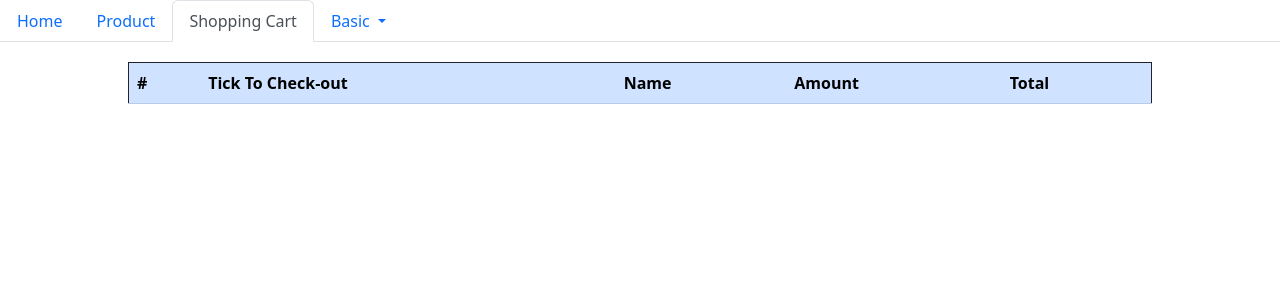
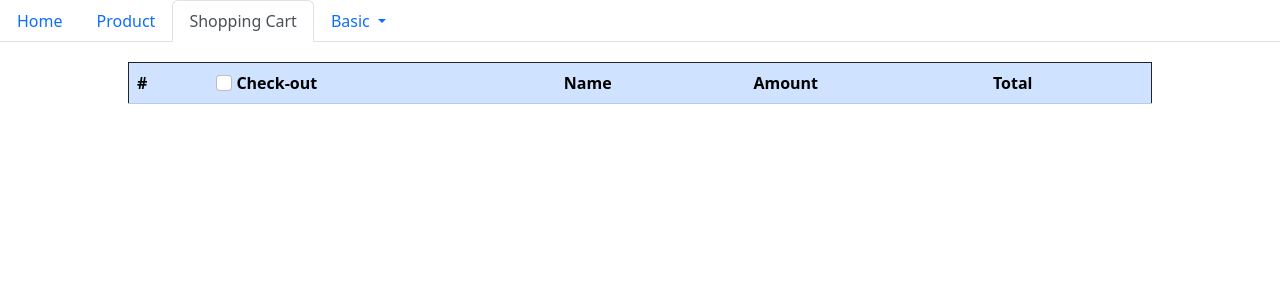
Before and after one commit to PsinaYJJJ/my-e-com-app, an Angular app: page /shopping-cart in a window 1280 px wide. Shown: the top 300 px of the page. Built offline with nearby package versions, Linux system fonts and the light colour scheme.

Commit message:
ีupdate shopping-cart

```diff
--- a/src/app/models/product.model.ts
+++ b/src/app/models/product.model.ts
@@ -13,4 +13,5 @@ export class Product {
   export class ProductInCart extends Product{
     amount : number
     totalPrice : number
+    isCheckOut : boolean
   }
--- a/src/app/services/shopping-cart.service.ts
+++ b/src/app/services/shopping-cart.service.ts
@@ -20,10 +20,18 @@ export class ShoppingCartService {
     } else {
       const obj = {
         amount : 1,
-        totalPrice : product.price
+        totalPrice : product.price,
+        isCheckOut :false
       }
       const productInCart:ProductInCart = {...product, ...obj}
       this.productsInCart.push( productInCart)
     }
   }
+  setIsCheckOutAll(isCheckOut : boolean){
+    this.productsInCart.forEach(
+      (product) =>{
+        product.isCheckOut = isCheckOut
+      }
+    )
+  }
 }
--- a/src/app/shopping-cart/shopping-cart.component.html
+++ b/src/app/shopping-cart/shopping-cart.component.html
@@ -3,18 +3,31 @@
         <thead>
           <tr class="table-primary">
             <th scope="col"
-            *ngFor="let header of headerList">{{ header | titlecase}}</th>
+            *ngFor="let header of headerList">
+            <ng-template [ngIf]="header === 'check-out'">
+              <input class="form-check-input"
+                type="checkbox"
+                name="select-all"
+                [(ngModel)]="isSelectedAll"
+                (change)="onCheckedSelectAll()"
+                id="flexCheckDefault"
+                >
+            </ng-template>
+            {{ header | titlecase}}
+            </th>
           </tr>
         </thead>
         <tbody>
           <tr *ngFor="let product of productsInCart; let i=index">
             <th scope="row">{{i+1}}</th>
             <td>
-                <input
+                <input class="form-check-input"
                 type="checkbox"
                 name="{{product.productId}}"
-                id="{{product.productId}}"
-                (click)="onChecked($event)">
+                [(ngModel)]="product.isCheckOut"
+                (change)="onChecked(product,$event)"
+                id="flexCheckDefault"
+                >
             </td>
             <td>{{product.productName}}</td>
             <td>{{product.amount}}</td>
--- a/src/app/shopping-cart/shopping-cart.component.ts
+++ b/src/app/shopping-cart/shopping-cart.component.ts
@@ -9,14 +9,19 @@ import { ShoppingCartService } from '../services/shopping-cart.service';
 })
 export class ShoppingCartComponent implements OnInit {
   public productsInCart: ProductInCart[]
-  public headerList = ['#', 'tick to check-out', 'name', 'amount', 'total']
+  public headerList = ['#', 'check-out', 'name', 'amount', 'total']
+  public isSelectedAll:boolean = false
   constructor(private shoppingService: ShoppingCartService) { }
 
   ngOnInit(): void {
     this.productsInCart = this.shoppingService.getProductInCart()
   }
 
-  onChecked(event:Event){
-    console.log('event', event)
+  onChecked(product:ProductInCart, event:Event){
+    console.log('product', product)
+  }
+
+  onCheckedSelectAll(){
+    this.shoppingService.setIsCheckOutAll(this.isSelectedAll)
   }
 }
--- a/src/app/shopping-cart/shopping-cart.module.ts
+++ b/src/app/shopping-cart/shopping-cart.module.ts
@@ -2,13 +2,15 @@ import { NgModule } from '@angular/core';
 import { CommonModule } from '@angular/common';
 import { ShoppingCartService } from '../services/shopping-cart.service';
 import { ShoppingCartComponent } from './shopping-cart.component';
+import { FormsModule } from '@angular/forms';
 
 
 
 @NgModule({
   declarations: [ShoppingCartComponent],
   imports: [
-    CommonModule
+    CommonModule,
+    FormsModule
   ],
   providers: [ShoppingCartService],
 })
```
